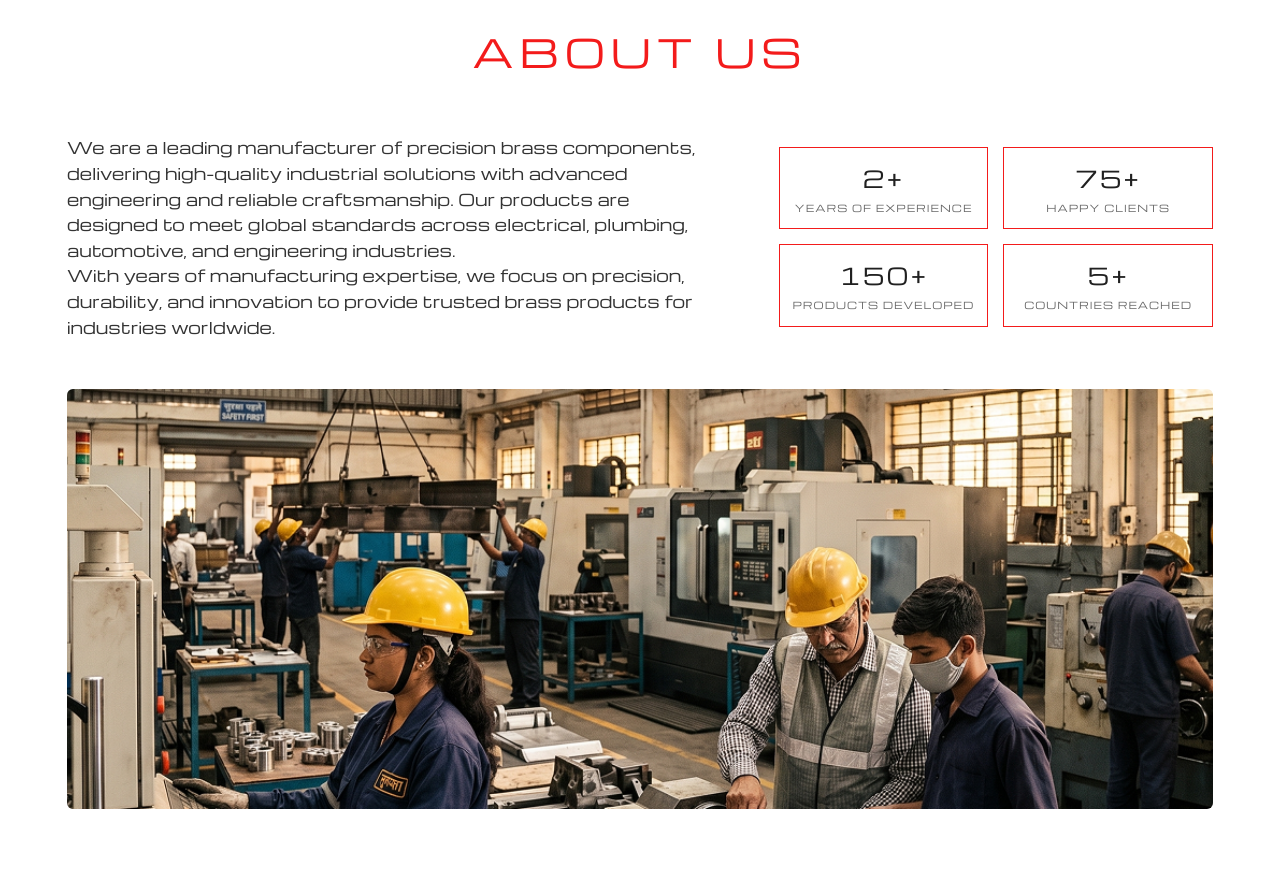
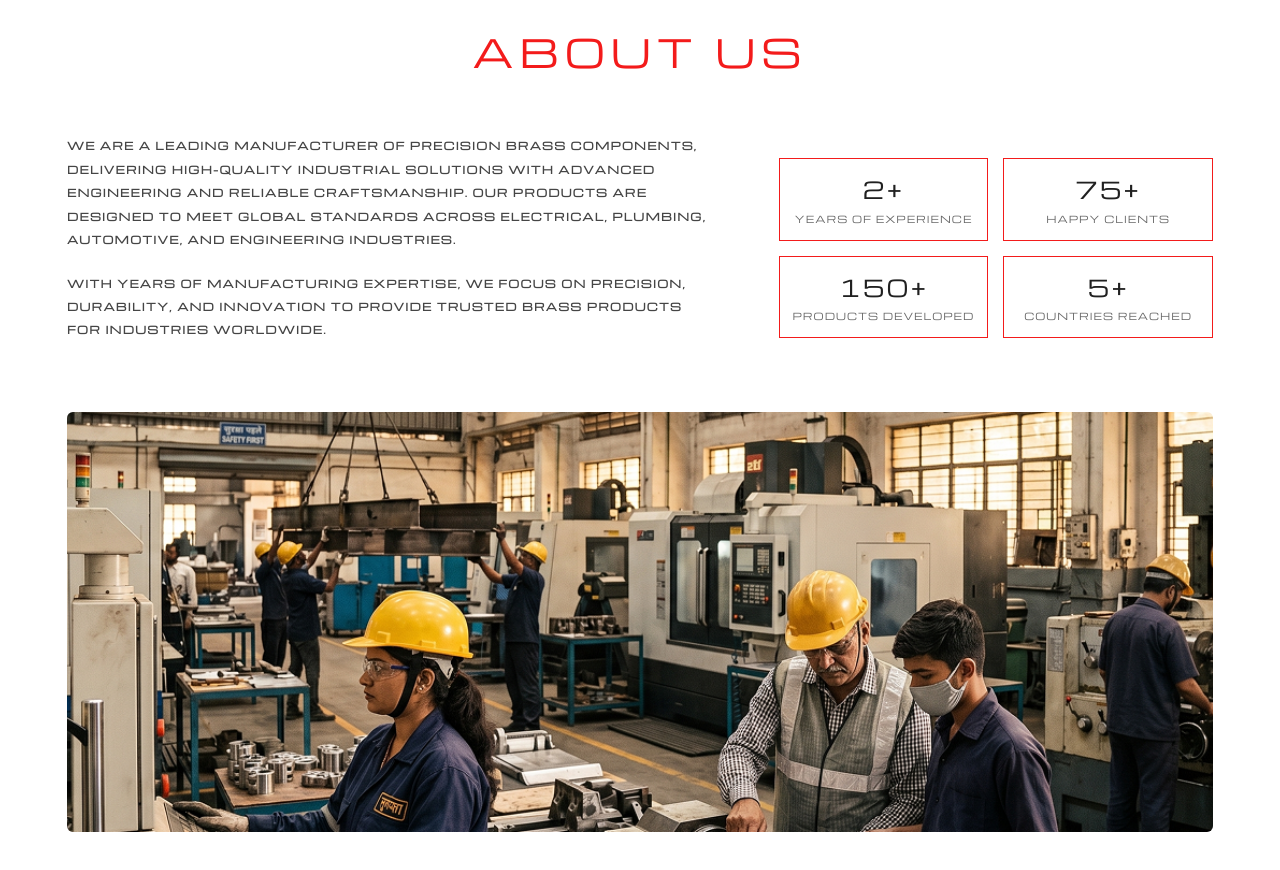
Before and after one commit to bhargav-13/Jupiter_Brass, a React (Vite) app: page / in a window 1280 px wide. Shown: the part 1100-1970 px from the top of the page. Built offline with nearby package versions, Linux system fonts and the light colour scheme.

Commit message:
fix: correct selector for paragraph styling in About component

```diff
--- a/src/components/About.css
+++ b/src/components/About.css
@@ -28,7 +28,7 @@
 }
 
 /* Text */
- {
+.about-text p {
   font-family: var(--font-body);
   font-size: 0.65rem;
   color: #454545;
```
